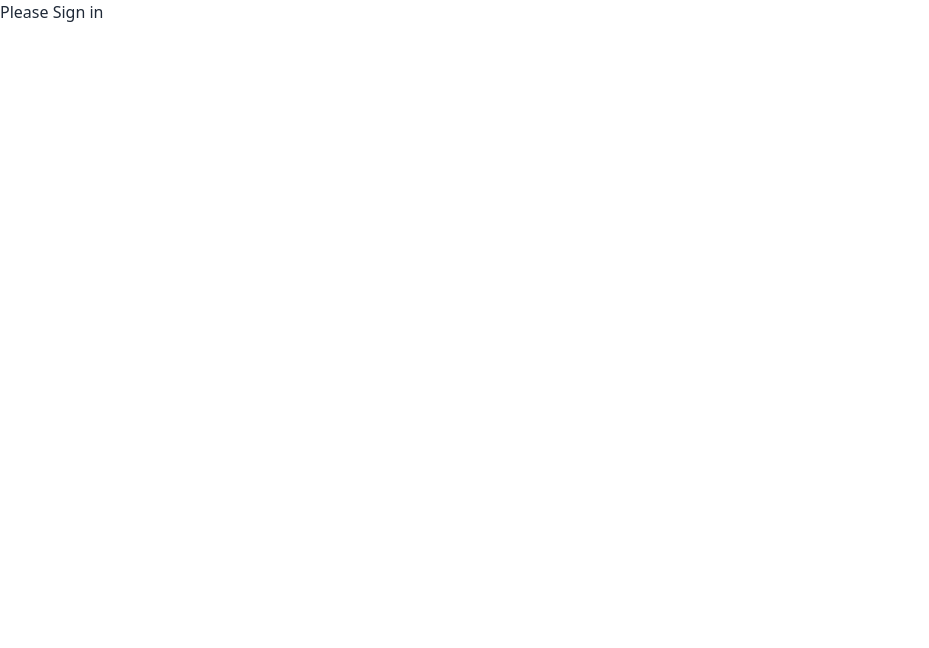
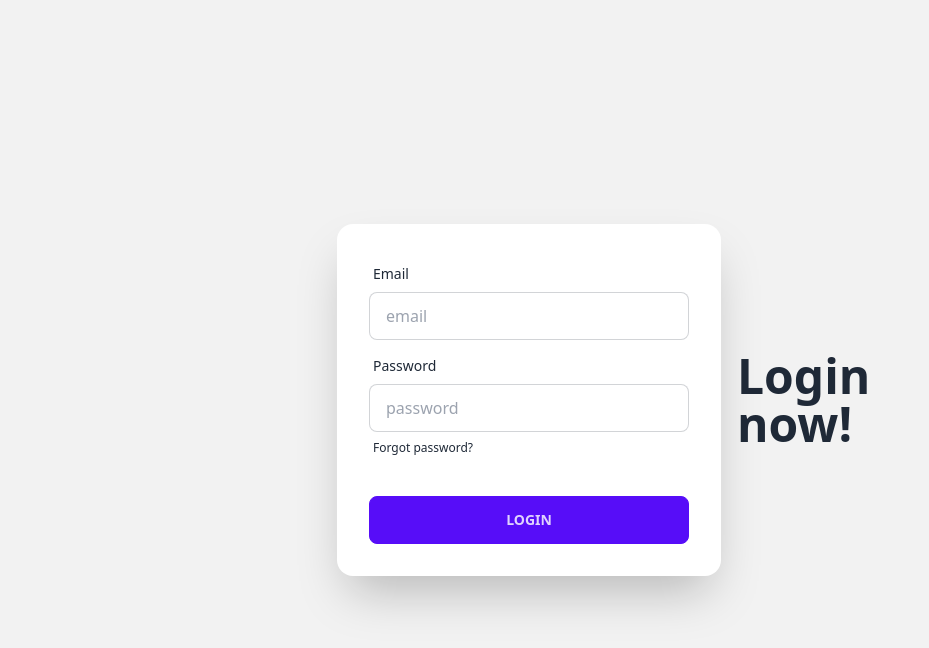
Before and after one commit to MahmudulMahi/coffee-store, a React (Vite) app in the folder coffee-store-client/: page /signin in a window 1280 px wide. Shown: the top 648 px of the page, without its empty margins (0-929 px from the left). Built offline with nearby package versions, Linux system fonts and the light colour scheme.

Commit message:
create signin page

```diff
--- a/coffee-store-client/src/components/Signin.jsx
+++ b/coffee-store-client/src/components/Signin.jsx
@@ -1,9 +1,59 @@
-import React from 'react';
+import { useContext } from "react";
+import { AuthContext } from "./providers/AuthProvider";
+
 
 const Signin = () => {
+
+  const {signInUser}=useContext(AuthContext)
+
+  const handelSignIn = e=>{
+    e.preventDefault()
+
+    const form=e.target;
+    const email=form.email.value
+    const password=form.password.value
+    console.log(email,password)
+
+    signInUser(email,password)
+    .then(result => {
+      console.log(result.user)
+    })
+    .catch(error =>{
+      console.error(error)
+    })
+  }
   return (
     <div>
-      <h2>Please Sign in</h2>
+      <div className="hero min-h-screen bg-base-200">
+        <div className="hero-content flex-col lg:flex-row-reverse">
+          <div className="text-center lg:text-left">
+            <h1 className="text-5xl font-bold">Login now!</h1>
+
+          </div>
+          <div className="card flex-shrink-0 w-full max-w-sm shadow-2xl bg-base-100">
+            <form onSubmit={handelSignIn} className="card-body">
+              <div className="form-control">
+                <label className="label">
+                  <span className="label-text">Email</span>
+                </label>
+                <input type="email" name="email" placeholder="email" className="input input-bordered" required />
+              </div>
+              <div className="form-control">
+                <label className="label">
+                  <span className="label-text">Password</span>
+                </label>
+                <input type="password" name="password" placeholder="password" className="input input-bordered" required />
+                <label className="label">
+                  <a href="#" className="label-text-alt link link-hover">Forgot password?</a>
+                </label>
+              </div>
+              <div className="form-control mt-6">
+                <button className="btn btn-primary">Login</button>
+              </div>
+            </form>
+          </div>
+        </div>
+      </div>
     </div>
   );
 };
--- a/coffee-store-client/src/components/providers/AuthProvider.jsx
+++ b/coffee-store-client/src/components/providers/AuthProvider.jsx
@@ -1,5 +1,5 @@
 import { createContext, useState } from "react";
-import { createUserWithEmailAndPassword, getAuth } from "firebase/auth";
+import { createUserWithEmailAndPassword, getAuth, signInWithEmailAndPassword } from "firebase/auth";
 import app from "../../firebase/firebase.config";
 
 const auth = getAuth(app);
@@ -18,11 +18,16 @@
     setLoading(true)
     return createUserWithEmailAndPassword(auth,email,password)
   }
+  const signInUser=(email,password)=>{
+    setLoading(true)
+    return signInWithEmailAndPassword(auth,email,password)
+  }
 
   const userInfo={
     user,
     loading,
     createUser,
+    signInUser
   }
   return (
     <AuthContext.Provider value={userInfo}>
```
